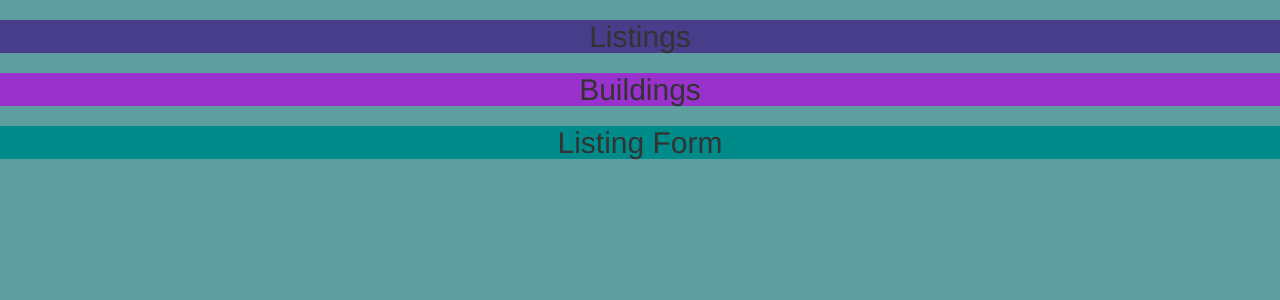
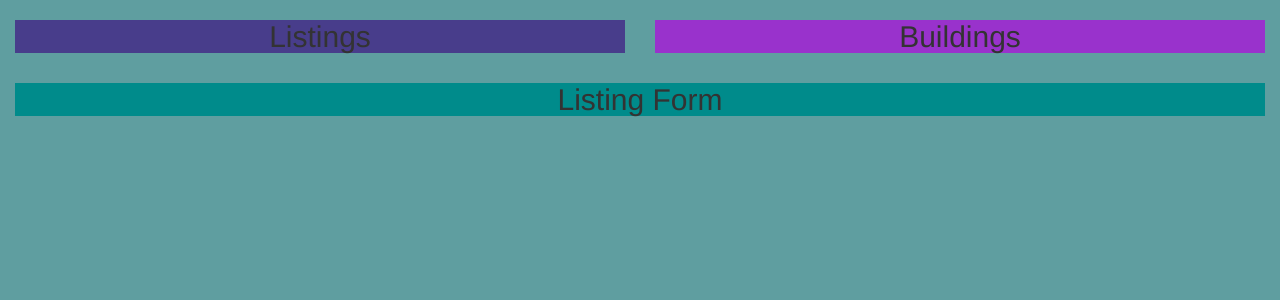
Before and after one commit to Coreylutrick/realtor, a React (Create React App) app: page / in a window 1280 px wide. Shown: the top 300 px of the page. Built offline with nearby package versions, Linux system fonts and the light colour scheme.

Commit message:
applied bootstarp columns to the components

```diff
--- a/src/app/App.js
+++ b/src/app/App.js
@@ -8,9 +8,15 @@ class App extends Component {
   render () {
     return (
       <div className="App">
-        <Listings />
-        <Building />
-        <ListingForm />
+        <div className="col-sm-6">
+          <Listings />
+        </div>
+        <div className="col-sm-6">
+          <Building />
+        </div>
+        <div className="col-sm-12">
+          <ListingForm />
+        </div>
       </div>
     );
   }
```
